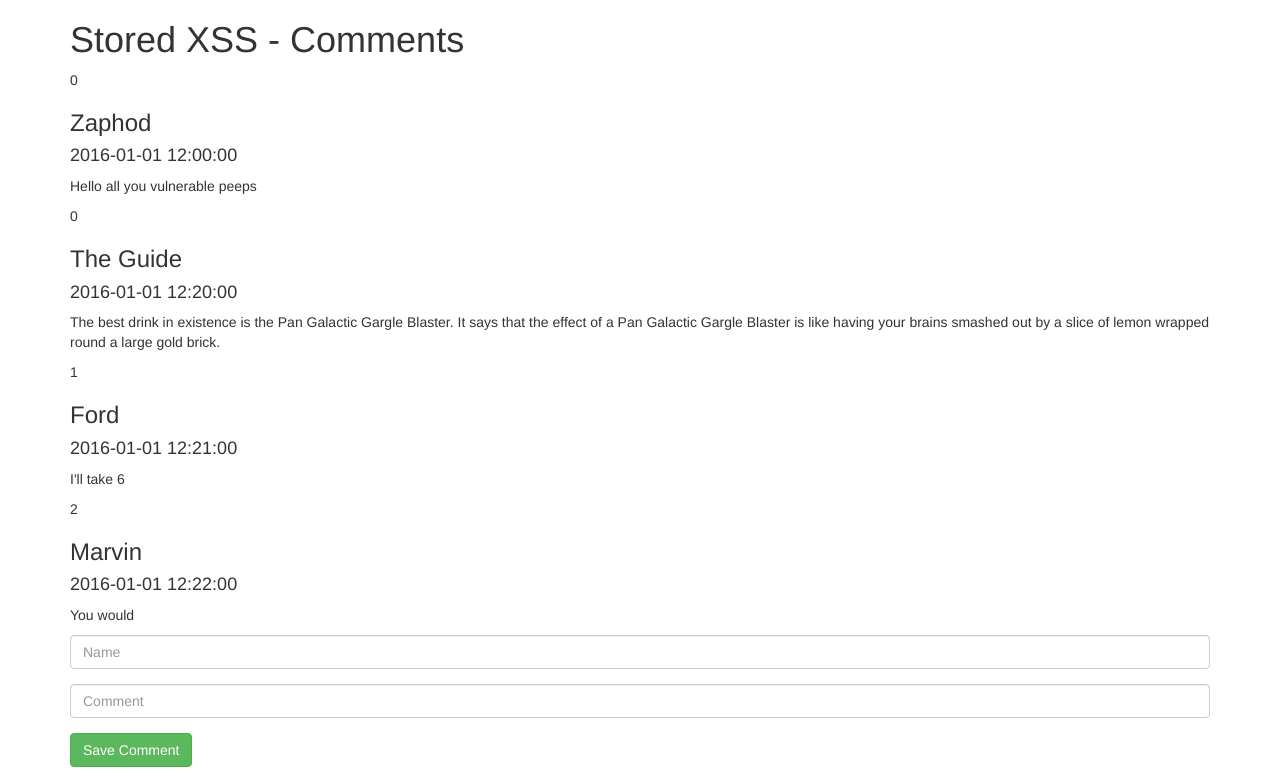
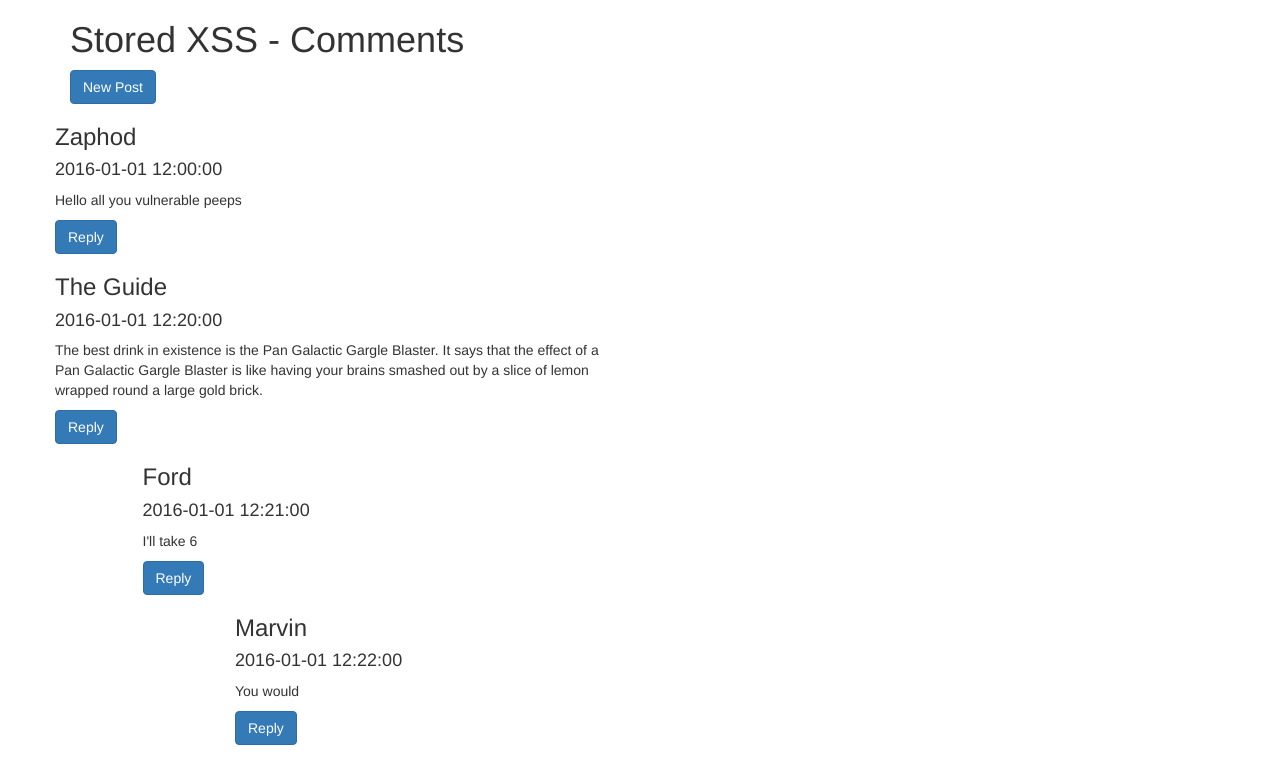
Before and after one commit to midpipps/PythonFlaskVulnerableApp, a Flask app: page /xss/stored/ in a window 1280 px wide. Shown: the part 108-885 px from the top of the page. After the commit the page ends 853 px from the top, so only its background shows below. Run offline with Flask 2, Linux system fonts and the light colour scheme; data comes from the database, SQL or seed files in the repository; some libraries are stand-ins or nearby versions.

Commit message:
Adding the xss stored into the system

```diff
--- a/run.py
+++ b/run.py
@@ -1,5 +1,7 @@
 from flask import Flask, render_template, request
 from setup.db import db, xss
+import logging
+from logging import StreamHandler
 app = Flask(__name__)
 
 @app.route('/')
@@ -8,23 +10,31 @@ def index():
 
 @app.route('/xss/reflected/', methods=['GET', 'POST'])
 def xss_reflected():
+    name=None
     if (request.values.get('name')):
         name = request.values['name']
     return render_template('./xss/reflected.html', name=name)
 
 @app.route('/xss/stored/', methods=['GET', 'POST'])
 def stored():
+    if request.method == 'POST':
+        name = request.form['name']
+        comment = request.form['comment']
+        parentID = request.form['parentID']
+        if name and comment:
+            xss.addComment(name, comment, parentID)
     all_rows = xss.getComments()
     return render_template('./xss/stored.html', comments=all_rows)
 
 @app.template_filter('commentCut')
 def commentCut(comments, id):
-    if id == 0:
-        id = None
-    print(id)
     if comments:
         return (x for x in comments if x[4] == id)
+    return None
 
 if __name__=='__main__':
+    logging.basicConfig(level=logging.DEBUG)
+    logging.info("Starting db Creation")
     db.create(False)
+    logging.info("DB creation script complete.\r\nStarting the server")
     app.run(debug=True, host='0.0.0.0')
--- a/setup/db/xss.py
+++ b/setup/db/xss.py
@@ -1,32 +1,34 @@
 import sqlite3
+import logging
+
 XSS_DB_NAME = "xss.db"
 xss_db_path = None
 def create(db_path, overwrite = False):
 	global xss_db_path
 	xss_db_path = db_path + XSS_DB_NAME
-	print('Checking the COMMENTS table')
+	logging.info('Checking the COMMENTS table')
 	conn = sqlite3.connect(xss_db_path)
 	cursor = conn.execute("SELECT name FROM sqlite_master WHERE type='table' AND name='COMMENTS';")
 	if ((not cursor.fetchone()) or overwrite == True):
 		conn.execute("DROP TABLE IF EXISTS COMMENTS")
-		print("Creating the table COMMENTS")
+		logging.info("Creating the table COMMENTS")
 		conn.execute('''CREATE TABLE IF NOT EXISTS COMMENTS
-					(ID         INT PRIMARY KEY NOT NULL,
+					(ID         INTEGER PRIMARY KEY NOT NULL,
 					NAME        TEXT            NOT NULL,
 					COMMENT     TEXT            NOT NULL,
 					DATECREATED INT             NOT NULL,
-					PARENT_ID   INT);''')
+					PARENT_ID   INT             NOT NULL);''')
 		conn.execute("INSERT INTO COMMENTS (ID, NAME, COMMENT, DATECREATED, PARENT_ID) \
-					VALUES (1, 'Zaphod', 'Hello all you vulnerable peeps', '2016-01-01 12:00:00', Null)")
+					VALUES (1, 'Zaphod', 'Hello all you vulnerable peeps', '2016-01-01 12:00:00', 0)")
 		conn.execute("INSERT INTO COMMENTS (ID, NAME, COMMENT, DATECREATED, PARENT_ID) \
-					VALUES (2, 'The Guide', ' The best drink in existence is the Pan Galactic Gargle Blaster. It says that the effect of a Pan Galactic Gargle Blaster is like having your brains smashed out by a slice of lemon wrapped round a large gold brick.', '2016-01-01 12:20:00', Null)")
+					VALUES (2, 'The Guide', ' The best drink in existence is the Pan Galactic Gargle Blaster. It says that the effect of a Pan Galactic Gargle Blaster is like having your brains smashed out by a slice of lemon wrapped round a large gold brick.', '2016-01-01 12:20:00', 0)")
 		conn.execute("INSERT INTO COMMENTS (ID, NAME, COMMENT, DATECREATED, PARENT_ID) \
 					VALUES (3, 'Ford', 'I''ll take 6', '2016-01-01 12:21:00', 2)")
 		conn.execute("INSERT INTO COMMENTS (ID, NAME, COMMENT, DATECREATED, PARENT_ID) \
 					VALUES (4, 'Marvin', 'You would', '2016-01-01 12:22:00', 3)")
 		conn.commit()
 	conn.close
-	print("Comments should be good to go")
+	logging.info("Comments should be good to go")
 
 def getComments():
 	conn = sqlite3.connect(xss_db_path)
@@ -34,3 +36,9 @@ def getComments():
 	all_rows = cursor.fetchall()
 	conn.close()
 	return all_rows
+
+def addComment(name, comment, parentID):
+	conn = sqlite3.connect(xss_db_path)
+	conn.execute("INSERT INTO COMMENTS (NAME, COMMENT, DATECREATED, PARENT_ID) VALUES (?, ?, DATETIME('now'), ?)", (name, comment, parentID))
+	conn.commit()
+	conn.close
--- a/templates/basetemplate.html
+++ b/templates/basetemplate.html
@@ -26,7 +26,7 @@
                         <span class="icon-bar"></span>
                         <span class="icon-bar"></span>
                     </button>
-                    <a class="navbar-brand" href="#">Darn Vulnerable Flask App</a>
+                    <a class="navbar-brand" href="/">Darn Vulnerable Flask App</a>
                 </div>
 
                 <!-- Collect the nav links, forms, and other content for toggling -->
--- a/templates/xss/stored.html
+++ b/templates/xss/stored.html
@@ -2,17 +2,17 @@
 {% macro recursiveComments(comments, id=0, depth=0)%}
     {% if comments %}
         {% for comment in comments | commentCut(id) %}
-            <div>
-                <p>
-                    {{ depth }}
-                </p>
+            <div class="row">
+                <div class="col-xs-6 col-xs-offset-{{ depth }}">
                     <h3>{{ comment[1] | safe }}</h3>
                     <h4>{{ comment[3] | safe }}</h4>
                     <p>
                         {{ comment[2] | safe }}
                     </p>
+                    <button type="button" class="btn btn-primary" data-toggle="modal" data-target="#replyModal" data-postid="{{ comment[0] }}">Reply</button>
                 </div>
                 {{ recursiveComments(comments, comment[0], depth + 1) }}
+            </div>
         {% endfor %}
 
     {% endif %}
@@ -24,26 +24,53 @@
     {{ super() }}
 {% endblock %}
 {% block content %}
-    <h1>Stored XSS - Comments</h1>
-    <div>
-        {{ recursiveComments(comments,0,0) }}
+    <form method="POST" target="">
+        <div class="modal fade" id="replyModal">
+            <div class="modal-dialog" role="document">
+                <div class="modal-content">
+                    <div class="modal-header">
+                        <button type="button" class="close" data-dismiss="modal" aria-label="Close">
+                            <span aria-hidden="true">&times;</span>
+                        </button>
+                        <h4 class="modal-title">Reply</h4>
                     </div>
-
-    <p>
-        <form method="POST" target="">
+                    <div class="modal-body">
                         <div class="form-group">
                             <input type="text" placeholder="Name" id="name" name="name" class="form-control" value="" />
                         </div>
                         <div class="form-group">
                             <input type="text" placeholder="Comment" id="comment" name="comment" class="form-control" value="" />
                         </div>
-            <button type="submit" class="btn btn-success">Save Comment</button>
+                        <input type="hidden" name="parentID"/>
+                    </div>
+                    <div class="modal-footer">
+                        <button type="button" class="btn btn-secondary" data-dismiss="modal">Close</button>
+                        <input type="submit" class="btn btn-primary" value="Save Reply" name="saveReply"></button>
+                    </div>
+                </div>
+            </div>
+        </div>
+        <h1>Stored XSS - Comments</h1>
+        <button type="button" class="btn btn-primary" data-toggle="modal" data-target="#replyModal" data-postid="0">New Post</button>
+        <div class="row">
+            {{ recursiveComments(comments,0,0) }}
+        </div>
     </form>
-    </p>
 {% endblock %}
 {% block footer %}
     {{ super() }}
 {% endblock %}
 {% block scripts %}
     {{ super() }}
+    <script type="text/javascript">
+        //triggered when modal is about to be shown
+        $('#replyModal').on('show.bs.modal', function(e) {
+
+            //get data-id attribute of the clicked element
+            var postID = $(e.relatedTarget).data('postid');
+            console.log(postID)
+            //populate the textbox
+            $(e.currentTarget).find('input[name="parentID"]').val(postID);
+        });
+    </script>
 {% endblock %}
```
Also changed, not shown: setup/db/sqlinjection.py (+6 -4 lines). Lines whose indentation alone changed are shown as unchanged.
